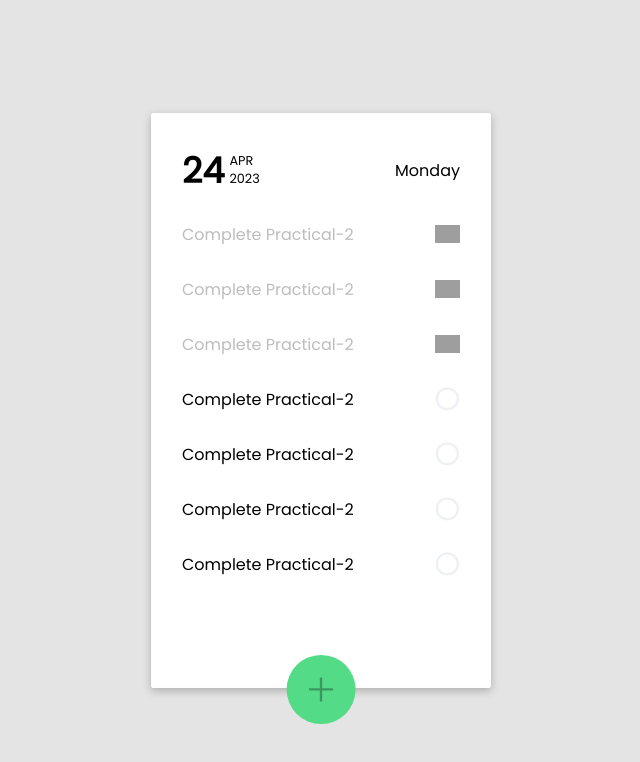
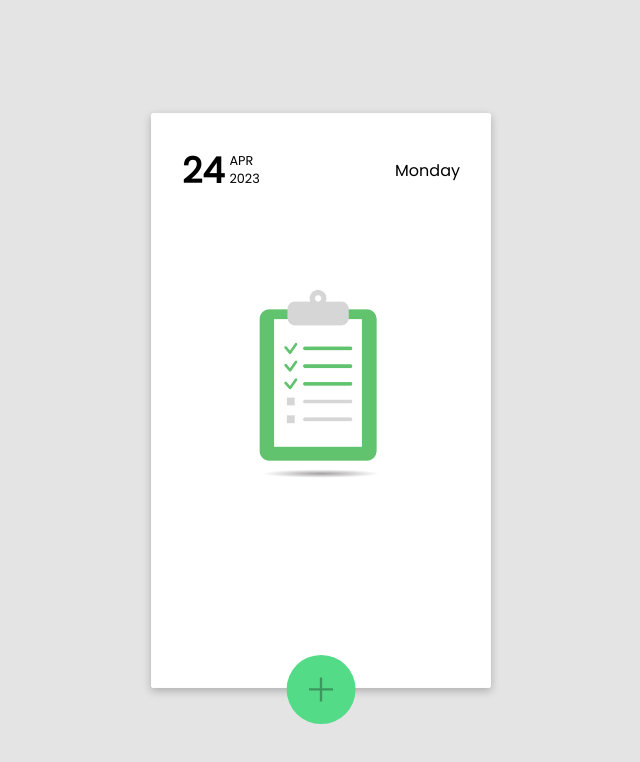
Before and after one commit to vanshitaa-shah/TodoList-React, a React (Vite) app in the folder client/: page / in a window 1280 px wide. Shown: the top 762 px of the page, without its empty margins (319-959 px from the left). Built offline with nearby package versions, Linux system fonts and the light colour scheme; grey boxes are pictures that could not be loaded.

Commit message:
Background image for no task display is added

```diff
--- a/client/src/Components/TodoList/TodoList.jsx
+++ b/client/src/Components/TodoList/TodoList.jsx
@@ -2,23 +2,16 @@
 import React from 'react'
 import CheckedTask from '../Task/CheckedTask'
 import UncheckedTask from '../Task/UncheckedTask'
+import NoTodo from '../../Assets/No_Task.png'
+
+{ console.log(NoTodo) }
 //Imported style module
 import ListStyle from './TodoList.module.css'
 const TodoList = () => {
     return (
         <div className={ListStyle.listContainer}>
             {/* Tasks */}
-            <CheckedTask />
-            <CheckedTask />
-            <CheckedTask />
-            <UncheckedTask />
-            <UncheckedTask />
-            <UncheckedTask />
-            <UncheckedTask />
-            <UncheckedTask />
-            <UncheckedTask />
-            <UncheckedTask />
-            <UncheckedTask />
+            <img src={NoTodo} alt="a" width={250} />
         </div>
     )
 }
--- a/client/src/Components/TodoList/TodoList.module.css
+++ b/client/src/Components/TodoList/TodoList.module.css
@@ -2,8 +2,21 @@
     height: 75%;
     margin:25px 0px;
     overflow: scroll;
+    position: relative;
 }
-
+.listContainer img{
+    position: absolute;
+    top: 10%;
+    left: 50%;
+    transform: translate(-50%);
+    opacity:0.8;
+}
+.listContainer h1{
+    position: absolute;
+    color: rgb(84 219 136);
+    top: 70%;
+    left: 17%;
+}
 ::-webkit-scrollbar{
     display: none;
 }
```
Also changed, not shown: client/src/Assets/No_Task.png (added).
